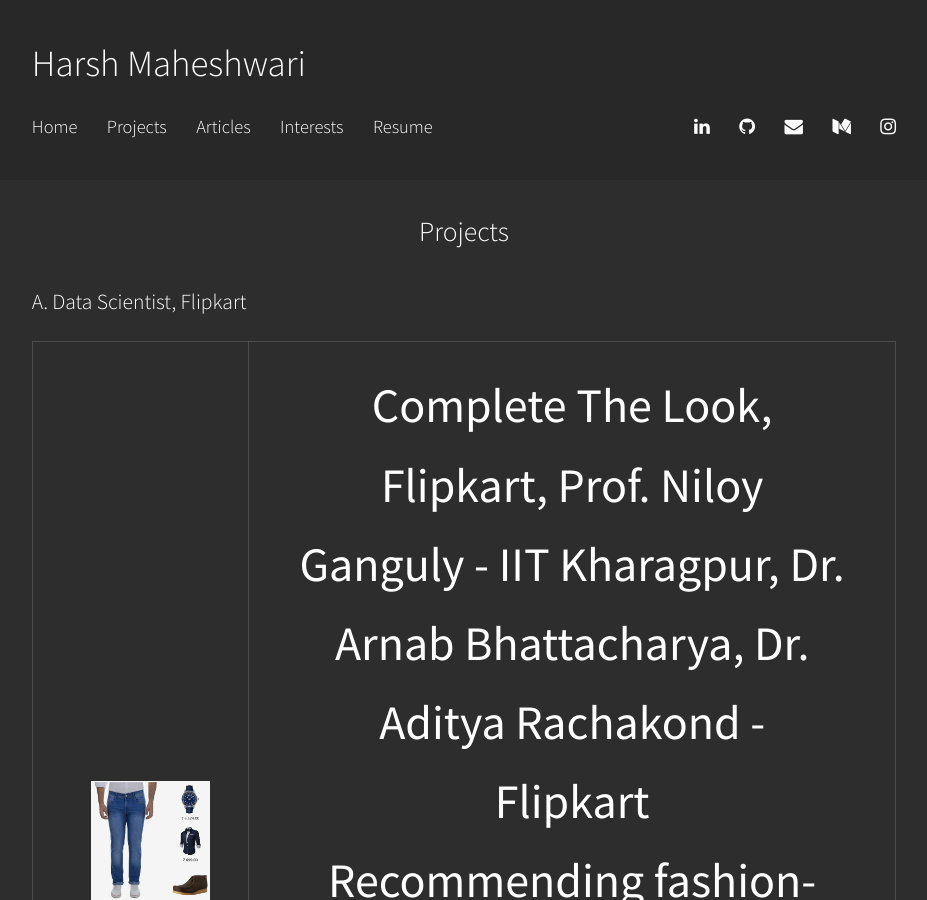
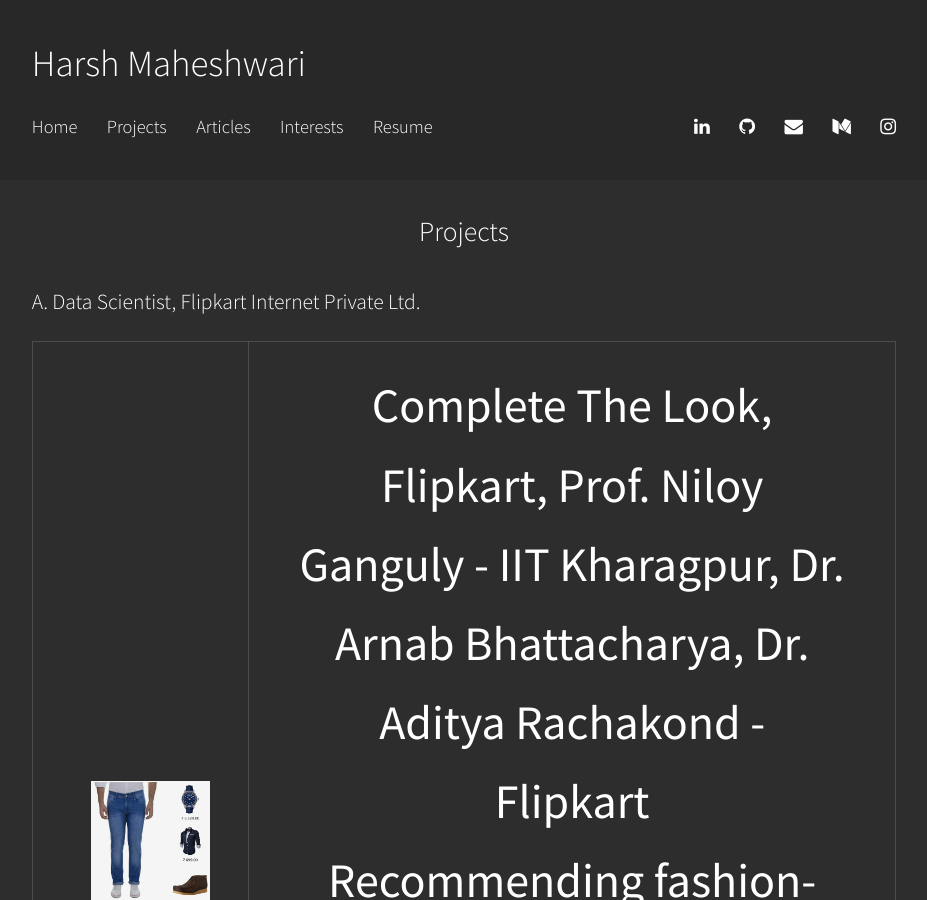
Before and after one commit to harshm121/portfolio-old, a Jekyll site: the page built from Projects/index.md, in a window 1280 px wide and 900 px high. Shown: the whole window, without its empty margins (176-1103 px from the left). Built offline with Jekyll 4.4.1, drawn with Linux system fonts in a browser that asks for light colours.

Commit message:
Update index.md

```diff
--- a/Projects/index.md
+++ b/Projects/index.md
@@ -15,8 +15,8 @@
 </head>
 
 
-### A. Data Scientist, Flipkart
-<font size="12">
+### A. Data Scientist, Flipkart Internet Private Ltd.
+<font size="7">
 <table style="width:100%;">
   <tr>
     <th width="25%"><img align="left" style="padding:10px;" src="./ctl_example.jpeg" alt="CTL Example" width = "100%"></th>
@@ -41,7 +41,7 @@
 </font>
 
 ### B. Volunteer, Data Science India vs COVID-19
-<font size="12">
+<font size="7">
 <table style="width:100%;">
   <tr>
     <th width="25%"><img align="left" style="padding:10px;" src="./covid_forecasting.png" alt="Forecasting Example" width = "100%"></th>
```
